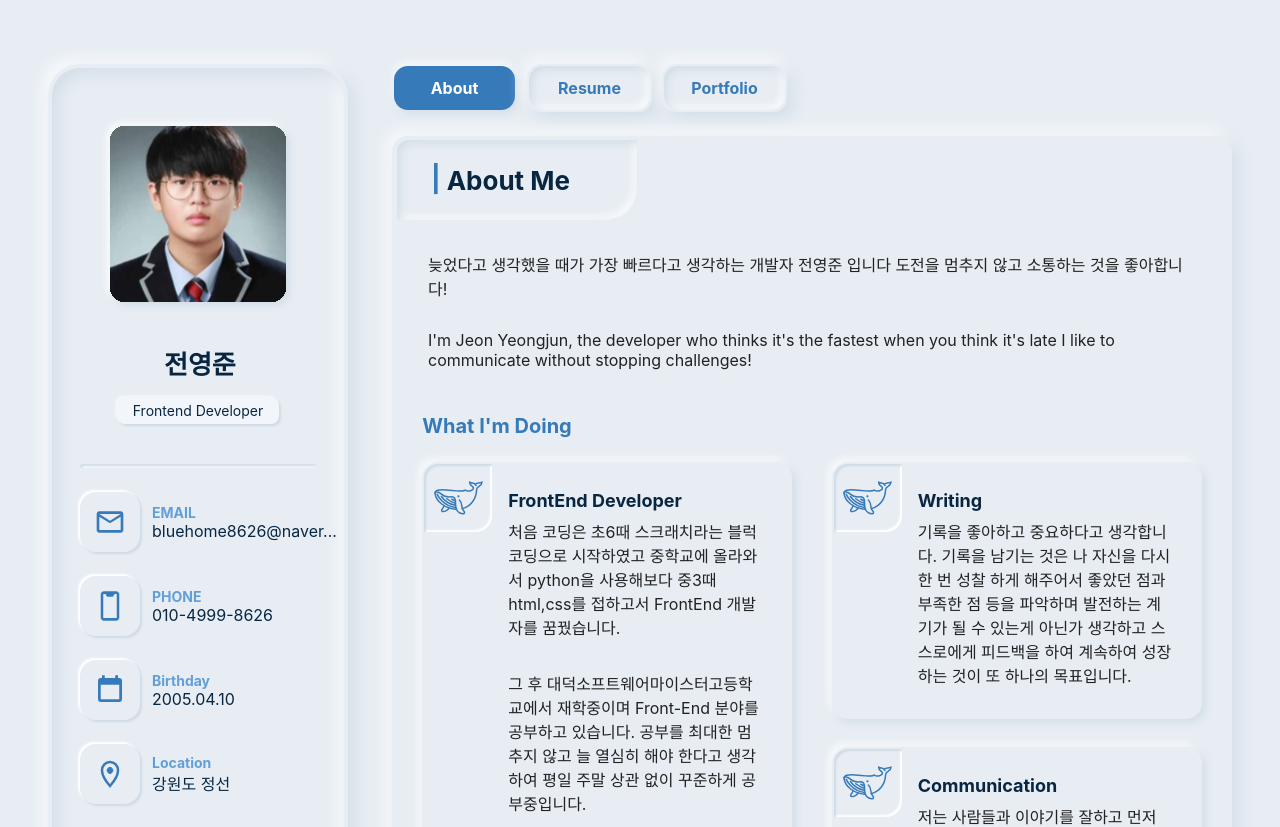
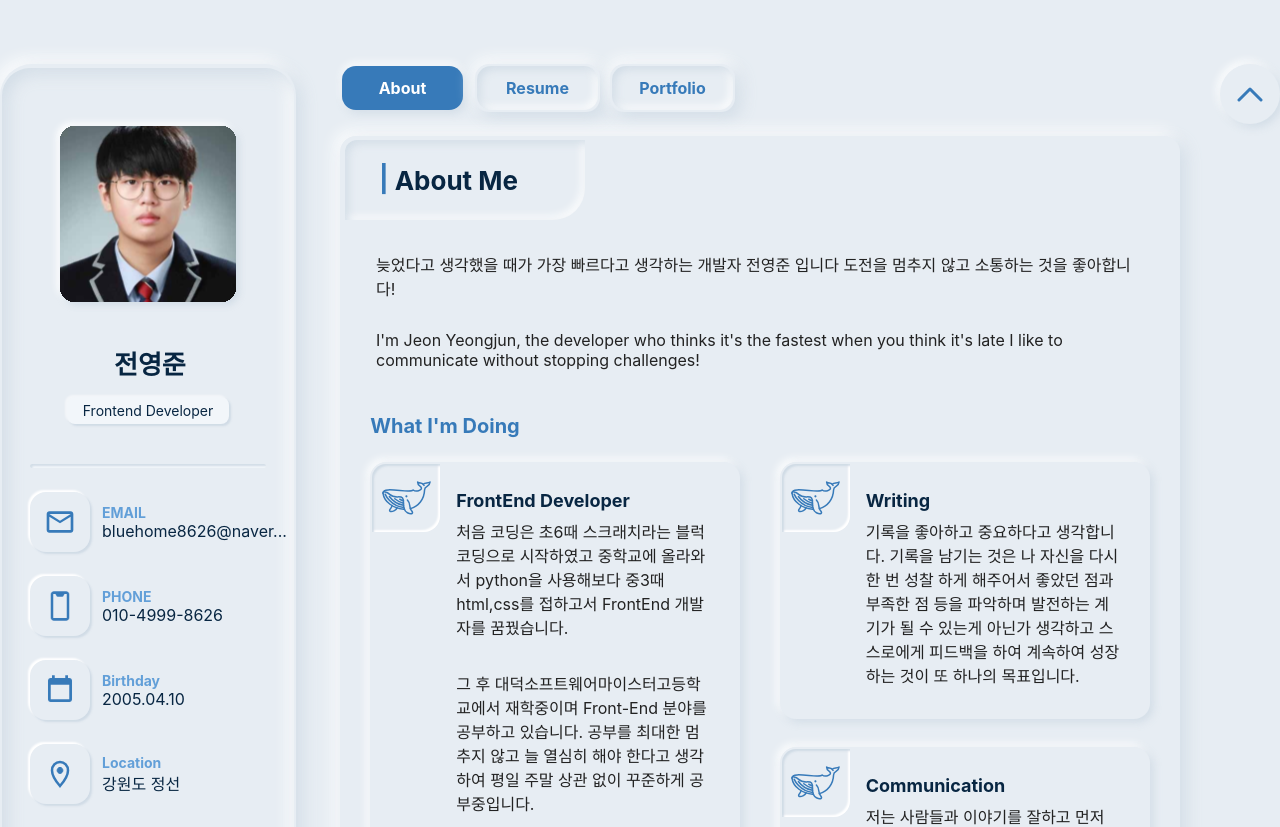
Before and after one commit to potatovllage/Web-Portfolio, a Next.js app: page / in a window 1280 px wide. Shown: the top 827 px of the page. Built offline with nearby package versions, Linux system fonts and the light colour scheme.

Commit message:
feat: up btn 추가

```diff
--- a/components/common/FlexWrapper.tsx
+++ b/components/common/FlexWrapper.tsx
@@ -9,6 +9,7 @@ const FlexWrapper = ({ children }: Props) => {
 };
 
 const Wrapper = styled.div`
+  position: relative;
   display: flex;
   justify-content: center;
   margin-top: 64px;
--- /dev/null
+++ b/components/common/UpButton.tsx
@@ -0,0 +1,63 @@
+import styled from "@emotion/styled";
+import up from "../../assets/Icon/up.svg";
+import Image from "next/image";
+
+const UpButton = () => {
+  return (
+    <UpButtonCover>
+      <UpButtonWrapper>
+        <Image src={up} alt="up" />
+      </UpButtonWrapper>
+    </UpButtonCover>
+  );
+};
+
+const UpButtonCover = styled.div`
+  margin-left: 40px;
+  :active {
+    width: 60px;
+    height: 60px;
+    border-radius: 100%;
+    background: #e7edf3;
+    box-shadow: 3px 3px 8px rgba(203, 215, 226, 0.8), -3px -3px 8px #ffffff;
+  }
+`;
+
+const UpButtonWrapper = styled.div`
+  cursor: pointer;
+  display: flex;
+  justify-content: center;
+  align-items: center;
+  width: 60px;
+  height: 60px;
+  border-radius: 100%;
+  background: #e7edf3;
+  box-shadow: 3px 3px 8px rgba(203, 215, 226, 0.8), -3px -3px 8px #ffffff;
+
+  > img {
+    -ms-user-select: none;
+    -moz-user-select: -moz-none;
+    -khtml-user-select: none;
+    -webkit-user-select: none;
+    user-select: none;
+  }
+
+  :hover {
+    background: #f2f6fa;
+    > img {
+      background: #f2f6fa;
+    }
+  }
+
+  :active {
+    background: #e7edf3;
+    box-shadow: inset 3px 3px 8px rgba(203, 215, 226, 0.8),
+      inset -3px -3px 8px #ffffff;
+
+    > img {
+      background-color: #e7edf3;
+    }
+  }
+`;
+
+export default UpButton;
--- a/pages/index.tsx
+++ b/pages/index.tsx
@@ -1,12 +1,14 @@
 import Profile from "../components/profile";
 import FlexWrapper from "../components/common/FlexWrapper";
 import Main from "../components/main";
+import UpButton from "../components/common/UpButton";
 
 export default function Home() {
   return (
     <FlexWrapper>
       <Profile />
       <Main />
+      <UpButton />
     </FlexWrapper>
   );
 }
```
Also changed, not shown: assets/Icon/up.svg (added).
